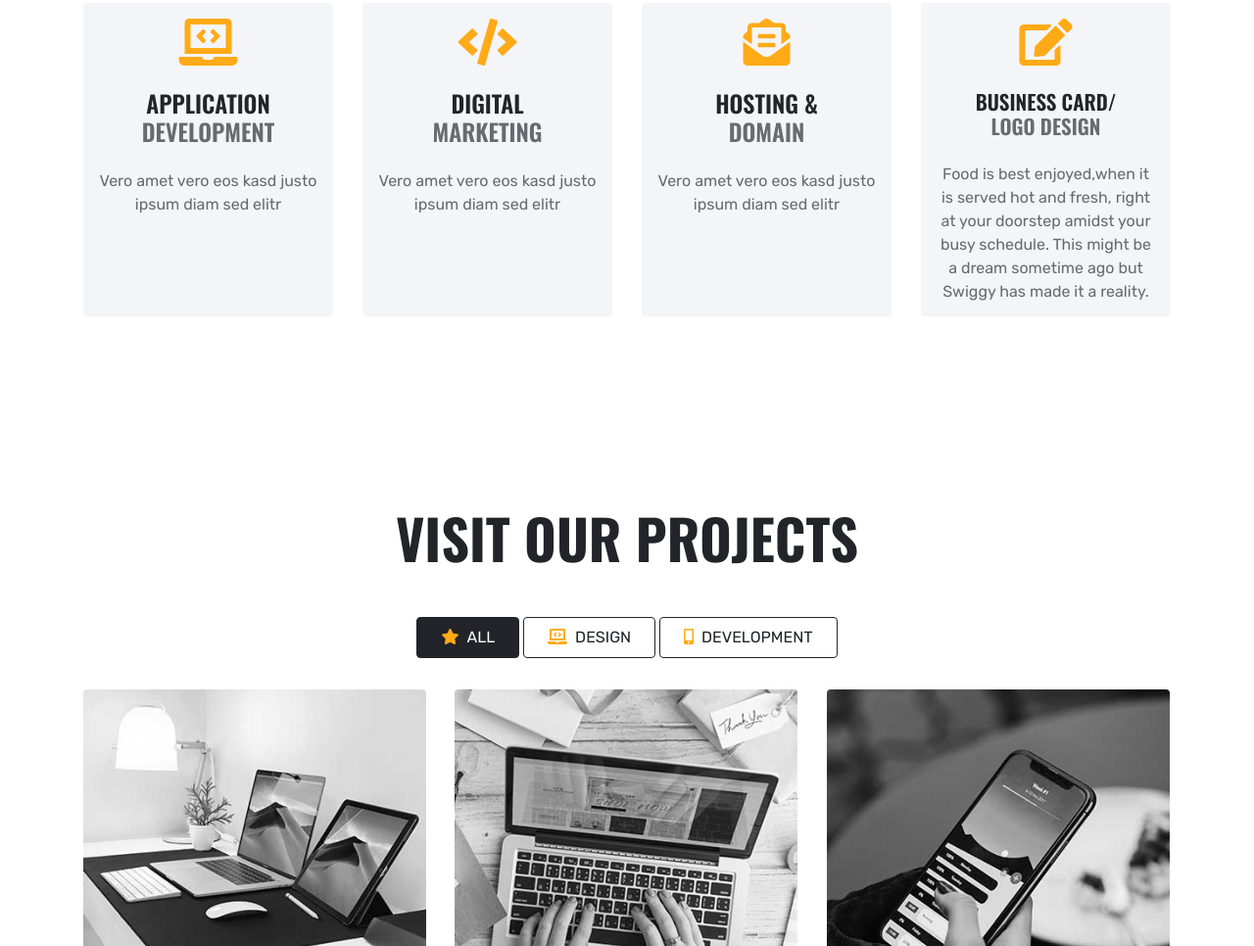
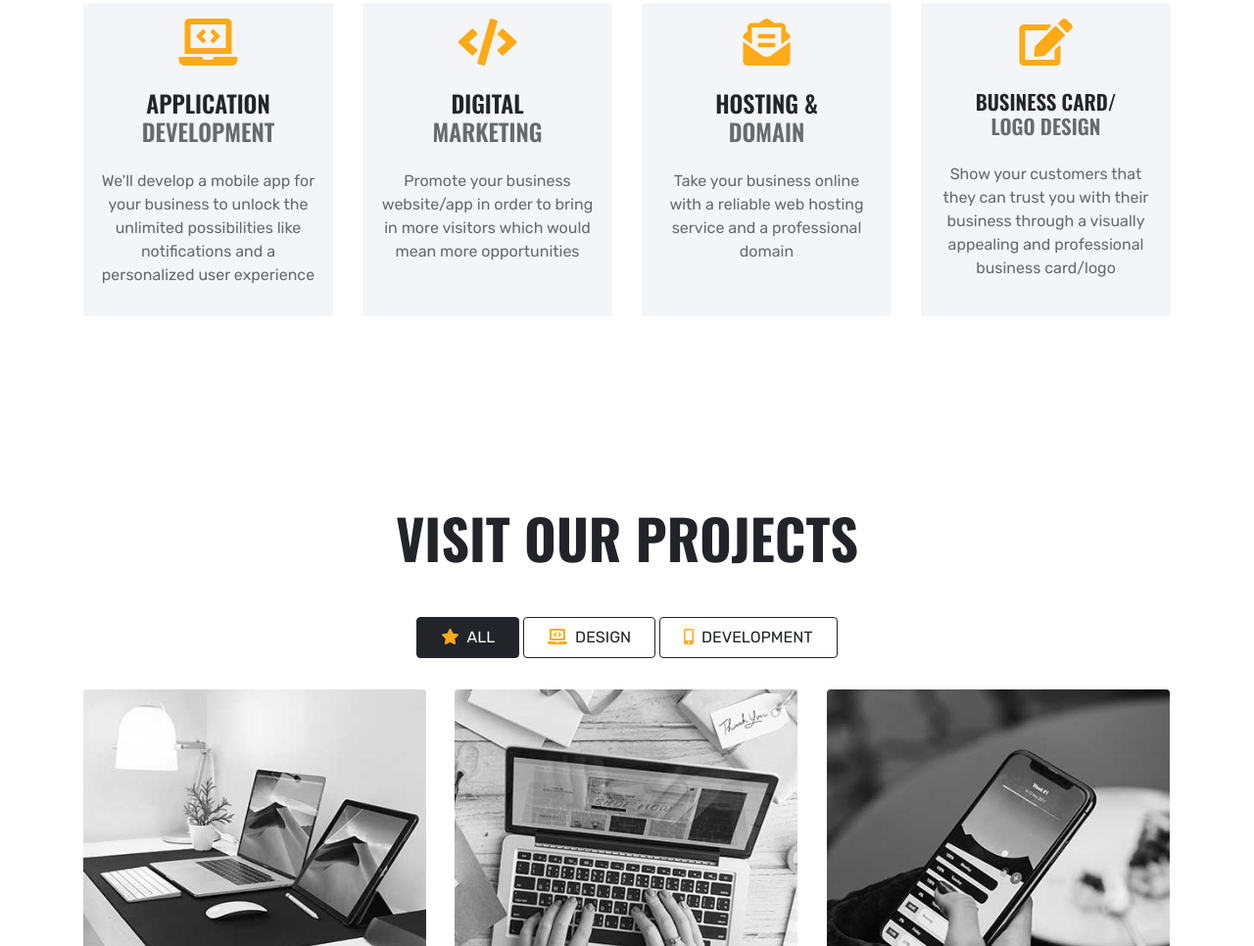
Before and after one commit to sushantmahajan85/freelance, a plain HTML site: page index.html in a window 1280 px wide. Shown: the part 2392-3358 px from the top of the page at 98% size. Drawn offline with nearby package versions, Linux system fonts and the light colour scheme.

Commit message:
Last 4 tiles content

```diff
--- a/index.html
+++ b/index.html
@@ -144,21 +144,21 @@
                     <div class="service-item rounded p-5 mb-4">
                         <i class="fa fa-3x fa-laptop-code text-primary mb-4"></i>
                         <h4 class="text-uppercase mb-4">Application<span class="d-block text-body">Development</span></h4>
-                        <p class="m-0">Vero amet vero eos kasd justo ipsum diam sed elitr</p>
+                        <p class="m-0">We'll develop a mobile app for your business to unlock the unlimited possibilities like notifications and a personalized user experience</p>
                     </div>
                 </div>
                 <div class="col-lg-3 mb-2">
                     <div class="service-item rounded p-5 mb-4">
                         <i class="fa fa-3x fa-code text-primary mb-4"></i>
                         <h4 class="text-uppercase mb-4">Digital<span class="d-block text-body">Marketing</span></h4>
-                        <p class="m-0">Vero amet vero eos kasd justo ipsum diam sed elitr</p>
+                        <p class="m-0">Promote your business website/app in order to bring in more visitors which would mean more opportunities</p>
                     </div>
                 </div>
                 <div class="col-lg-3 mb-2">
                     <div class="service-item rounded p-5 mb-4">
                         <i class="fa fa-3x fa-envelope-open-text text-primary mb-4"></i>
                         <h4 class="text-uppercase mb-4">Hosting &<span class="d-block text-body">Domain</span></h4>
-                        <p class="m-0">Vero amet vero eos kasd justo ipsum diam sed elitr</p>
+                        <p class="m-0">Take your business online with a reliable web hosting service and a professional domain</p>
                     </div>
 
 
@@ -171,7 +171,7 @@
                         <i class="fa fa-3x fa-edit text-primary mb-4"></i>
                         <h4 class="text-uppercase mb-4" style="font-size:21px;">Business Card/<span class="d-block text-body">Logo Design</span></h4>
                         <div>
-                        <p class="m-0">Food is best enjoyed,when it is served hot and fresh, right at your doorstep amidst your busy schedule. This might be a dream sometime ago but Swiggy has made it a reality.</p>
+                        <p class="m-0">Show your customers that they can trust you with their business through a visually appealing and professional business card/logo</p>
                     </div>
                     </div>
                 </div>
```
